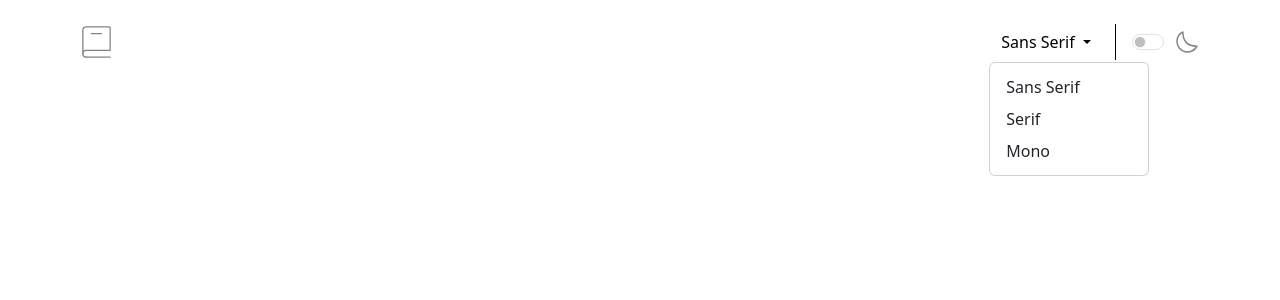
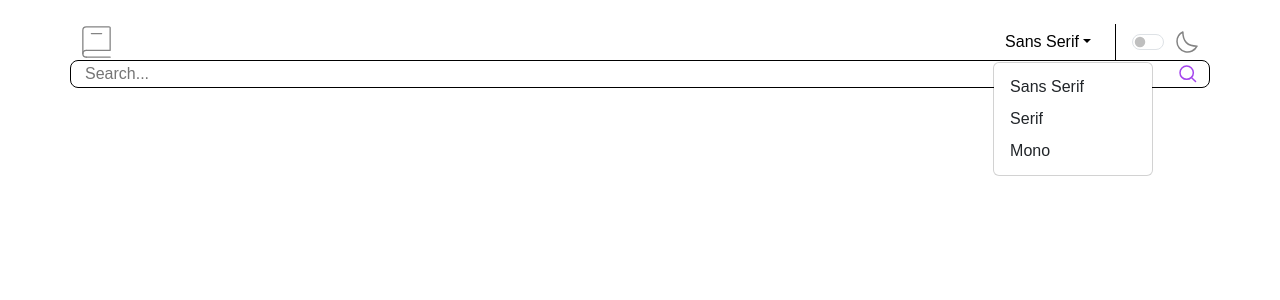
Before and after one commit to ChrisCablish/dictionary-app, a React (Create React App) app: page / in a window 1280 px wide. Both pictures are taken after a click on the button "Sans Serif". Shown: the top 300 px of the page. Built offline with nearby package versions, Linux system fonts and the light colour scheme.

Commit message:
implement font change menu- working properly

```diff
--- a/src/App.css
+++ b/src/App.css
@@ -1,4 +1,38 @@
+:root {
+  --font-sans-serif: "Arial", sans-serif;
+  --font-serif: "Times New Roman", serif;
+  --font-mono: "Courier New", monospace;
+}
+
+.sans {
+  font-family: var(--font-sans-serif);
+}
+
+.serif {
+  font-family: var(--font-serif);
+}
+
+.mono {
+  font-family: var(--font-mono);
+}
+
 .App {
   text-align: center;
   padding: 1.5rem;
 }
+
+/* search section */
+.userInput {
+  border: none;
+  width: 100%;
+}
+
+.userInput:focus {
+  outline: none;
+}
+
+.search-section {
+  border: 1px solid black;
+  outline: none;
+  border-radius: 8px;
+}
--- a/src/App.js
+++ b/src/App.js
@@ -1,11 +1,32 @@
-import logo from "./logo.svg";
 import "./App.css";
 import Header from "./HeaderComponent";
+import Container from "react-bootstrap/Container";
+import Row from "react-bootstrap/Row";
+import Col from "react-bootstrap/Col";
+import searchIcon from "./starter-code/assets/images/icon-search.svg";
+import { useState } from "react";
 
 function App() {
+  const [font, setFont] = useState("Sans Serif");
+  const [cssClass, setCssClass] = useState("sans");
+
   return (
-    <div className="App">
-      <Header />
+    <div className={`App ${cssClass}`}>
+      <Header font={font} setFont={setFont} setCssClass={setCssClass} />
+      <Container className="search-section">
+        <Row>
+          <Col className="search-holder">
+            <input
+              type="text"
+              className="userInput"
+              placeholder="Search..."
+            ></input>
+          </Col>
+          <Col xs="auto">
+            <img alt="" src={searchIcon}></img>
+          </Col>
+        </Row>
+      </Container>
     </div>
   );
 }
--- a/src/CheckComponent.js
+++ b/src/CheckComponent.js
@@ -3,7 +3,7 @@ import "./CheckComponent.css";
 
 export default function Check() {
   return (
-    <Form id="check">
+    <Form>
       <Form.Check // prettier-ignore
         type="switch"
         id="custom-switch"
--- a/src/DropdownButton.js
+++ b/src/DropdownButton.js
@@ -1,28 +1,35 @@
 import Dropdown from "react-bootstrap/Dropdown";
 import "./DropdownButton.css";
-import { useState } from "react";
 
-export default function DropdownButton() {
-  const [userChoice, setUserChoice] = useState("Sans Serif ");
+export default function DropdownButton({ setFont, font, setCssClass }) {
+  const fontSelectHandler = (text, css) => {
+    setFont(text);
+    setCssClass(css);
+  };
 
-  const handleSelect = (e) => {
-    setUserChoice(e);
-  };
+  const fontOptions = [
+    { id: 1, text: "Sans Serif", cssClass: "sans" },
+    { id: 2, text: "Serif", cssClass: "serif" },
+    { id: 3, text: "Mono", cssClass: "mono" },
+  ];
 
   return (
     <Dropdown>
       <Dropdown.Toggle variant="success" id="dropdown-basic">
-        {userChoice}
+        {font}
       </Dropdown.Toggle>
-
       <Dropdown.Menu>
-        <Dropdown.Item onClick={() => handleSelect("Sans Serif")}>
-          Sans Serif
-        </Dropdown.Item>
-        <Dropdown.Item onClick={() => handleSelect("Serif")}>
-          Serif
-        </Dropdown.Item>
-        <Dropdown.Item onClick={() => handleSelect("Mono")}>Mono</Dropdown.Item>
+        {/* for each font option, generate a new dropdown menu item */}
+        {fontOptions.map((font) => {
+          return (
+            <Dropdown.Item
+              onClick={() => fontSelectHandler(font.text, font.cssClass)}
+              key={font.id}
+            >
+              {font.text}
+            </Dropdown.Item>
+          );
+        })}
       </Dropdown.Menu>
     </Dropdown>
   );
--- a/src/HeaderComponent.js
+++ b/src/HeaderComponent.js
@@ -1,3 +1,4 @@
+import React from "react";
 import DropdownButton from "./DropdownButton";
 import logo from "./starter-code/assets/images/logo.svg"; // import the image
 import nightMode from "./starter-code/assets/images/icon-moon.svg"; // import the image
@@ -8,17 +9,22 @@ import Row from "react-bootstrap/Row";
 import Col from "react-bootstrap/Col";
 import Check from "./CheckComponent";
 
-export default function Header() {
+export default function Header({ setFont, font, setCssClass }) {
   return (
     <Container className="header">
       <Row>
         <Col className="header-left">
-          <img src={logo} className="logo"></img>
-          <DropdownButton className="dropdown" />
+          <img src={logo} alt="" className="logo"></img>
+          <DropdownButton
+            className="dropdown"
+            font={font}
+            setFont={setFont}
+            setCssClass={setCssClass}
+          />
         </Col>
         <Col xs="auto" className="header-right">
           <Check />
-          <img src={nightMode}></img>
+          <img alt="" src={nightMode}></img>
         </Col>
       </Row>
     </Container>
--- /dev/null
+++ b/src/ResultComponent.js
@@ -0,0 +1 @@
+export default function Result() {}
```
